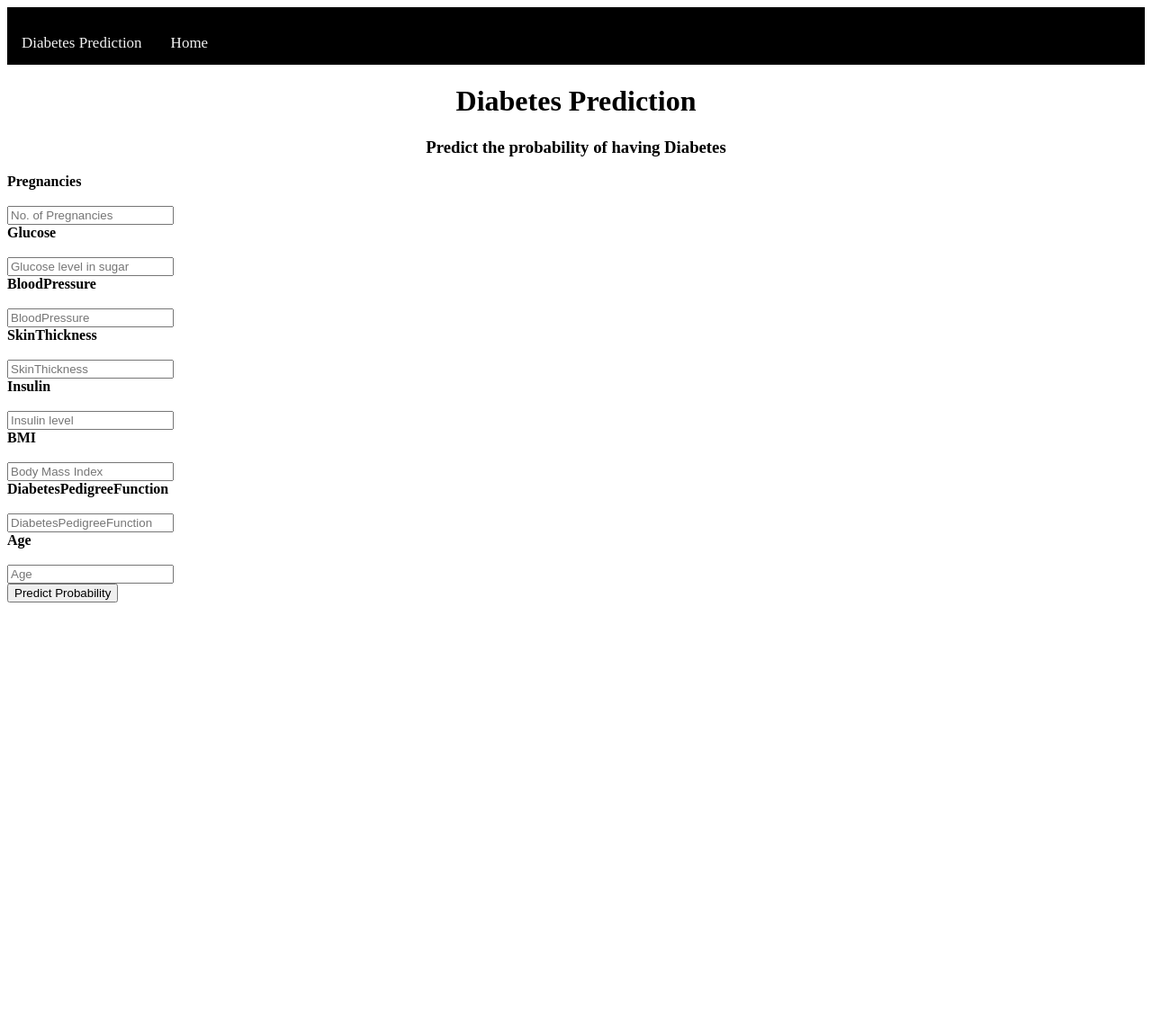
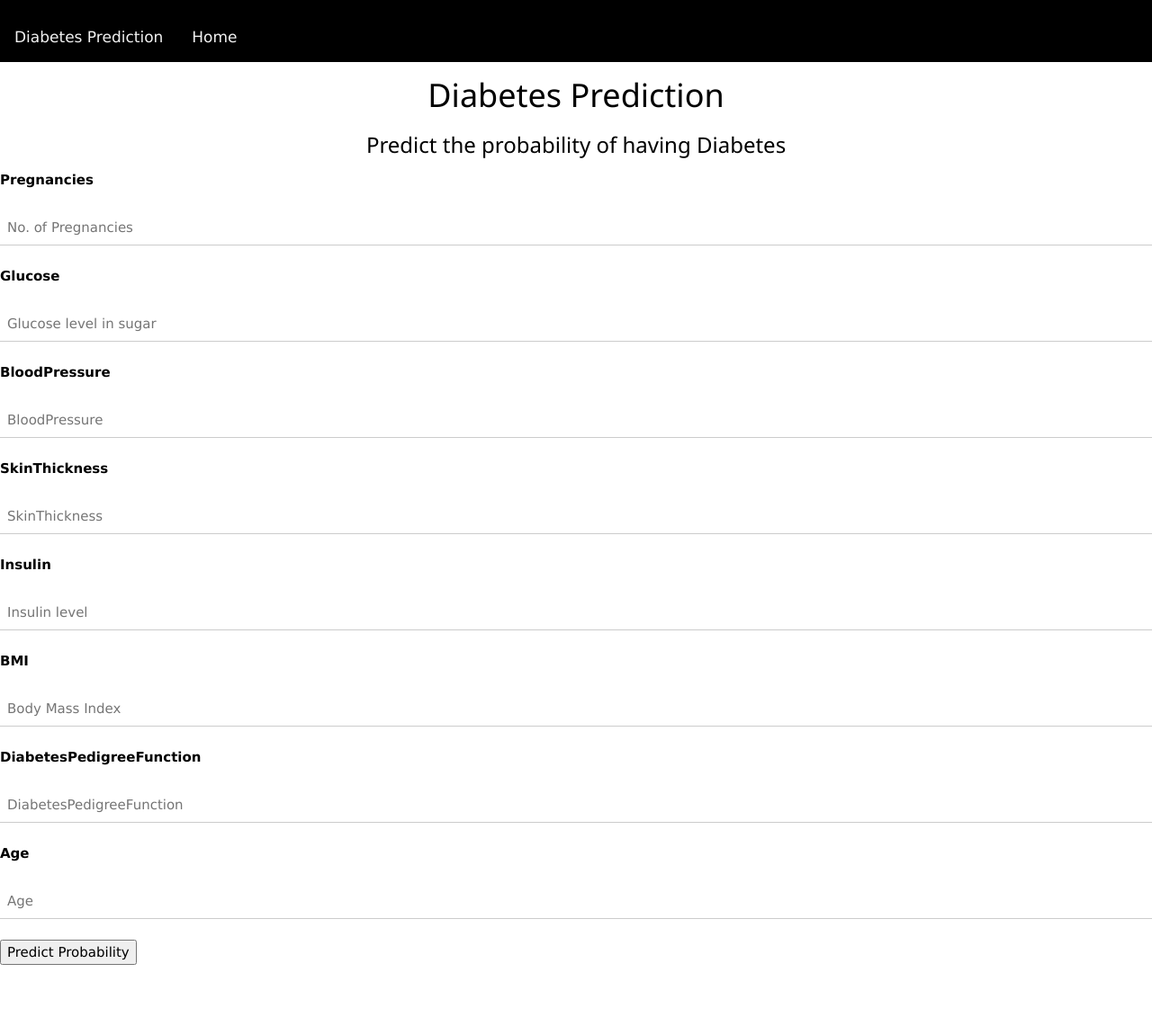
Before and after one commit to shwetathikekar/FRT_Diabetes_Prediction_Project, a Python web app: template templates/index.html in a window 1280 px wide. Shown: the whole page at 90% size. Before the commit the page ends 670 px from the top, so only its background shows below. Run offline with Jinja, Linux system fonts and the light colour scheme; the template is opened without the code that fills it, so the values that code supplies are empty; some libraries are stand-ins or nearby versions.

Commit message:
input style

```diff
--- a/templates/index.html
+++ b/templates/index.html
@@ -7,6 +7,7 @@
 
   <!-- CSS  -->
   <link href="https://fonts.googleapis.com/icon?family=Material+Icons" rel="stylesheet">
+  <link rel="stylesheet" href="https://www.w3schools.com/w3css/4/w3.css">
   <link href="./static/css/materialize.css" type="text/css" rel="stylesheet"/>
 </head>
 
@@ -37,13 +38,13 @@
                 <div class="input-field col s4">
                     <label for="first_name"><b>Pregnancies</b></label>
                     <br><br>
-                    <input placeholder="No. of Pregnancies" name="1" id="first_name" type="text" class="validate">
+                    <input class="w3-input" placeholder="No. of Pregnancies" name="1" id="first_name" type="text" class="validate">
                     <br>
                 </div>
                 <div class="input-field col s4">
                     <label for="last_name"><b>Glucose </b></label>
                     <br><br>
-                    <input id="last_name" name="2" placeholder="Glucose level in sugar"  type="text" class="validate">
+                    <input class="w3-input" id="last_name" name="2" placeholder="Glucose level in sugar"  type="text" class="validate">
                     <br>
 
                 </div>
@@ -51,39 +52,39 @@
                 <div class="input-field col s4">
                     <label for="_name"><b>BloodPressure</b></label>
                     <br><br>
-                    <input id="_name" name="3" placeholder="BloodPressure" type="text" class="validate">
+                    <input class="w3-input" id="_name" name="3" placeholder="BloodPressure" type="text" class="validate">
                     <br>
 
                 </div>
                 <div class="input-field col s4">
                     <label for="first_name"><b>SkinThickness</b></label>
                     <br><br>
-                    <input placeholder="SkinThickness" name="4" id="first_name" type="text" class="validate">
+                    <input class="w3-input" placeholder="SkinThickness" name="4" id="first_name" type="text" class="validate">
                     <br>
                 </div>
                 <div class="input-field col s4">
                     <label for="last_name"><b>Insulin</b></label>
                     <br><br>
-                    <input id="last_name" name="5" placeholder="Insulin level"  type="text" class="validate">
+                    <input class="w3-input" id="last_name" name="5" placeholder="Insulin level"  type="text" class="validate">
                     <br>
                 </div>
                 <div class="input-field col s4">
                   <label ><b>BMI</b></label>
                   <br><br>
-                  <input name = '6' placeholder="Body Mass Index">
+                  <input class="w3-input" name = '6' placeholder="Body Mass Index">
                   <br>
 
                 </div>
                 <div class="input-field col s4">
                     <label for="last_name"><b>DiabetesPedigreeFunction</b></label>
                     <br><br>
-                    <input id="last_name" name="7" placeholder="DiabetesPedigreeFunction"  type="text" class="validate">
+                    <input class="w3-input" id="last_name" name="7" placeholder="DiabetesPedigreeFunction"  type="text" class="validate">
                     <br>
                 </div>
                 <div class="input-field col s4">
                     <label for="_name"><b>Age</b></label>
                     <br><br>
-                    <input id="_name" name="8" placeholder="Age" type="text" class="validate">
+                    <input class="w3-input" id="_name" name="8" placeholder="Age" type="text" class="validate">
                     <br>
                 </div>
 
```
